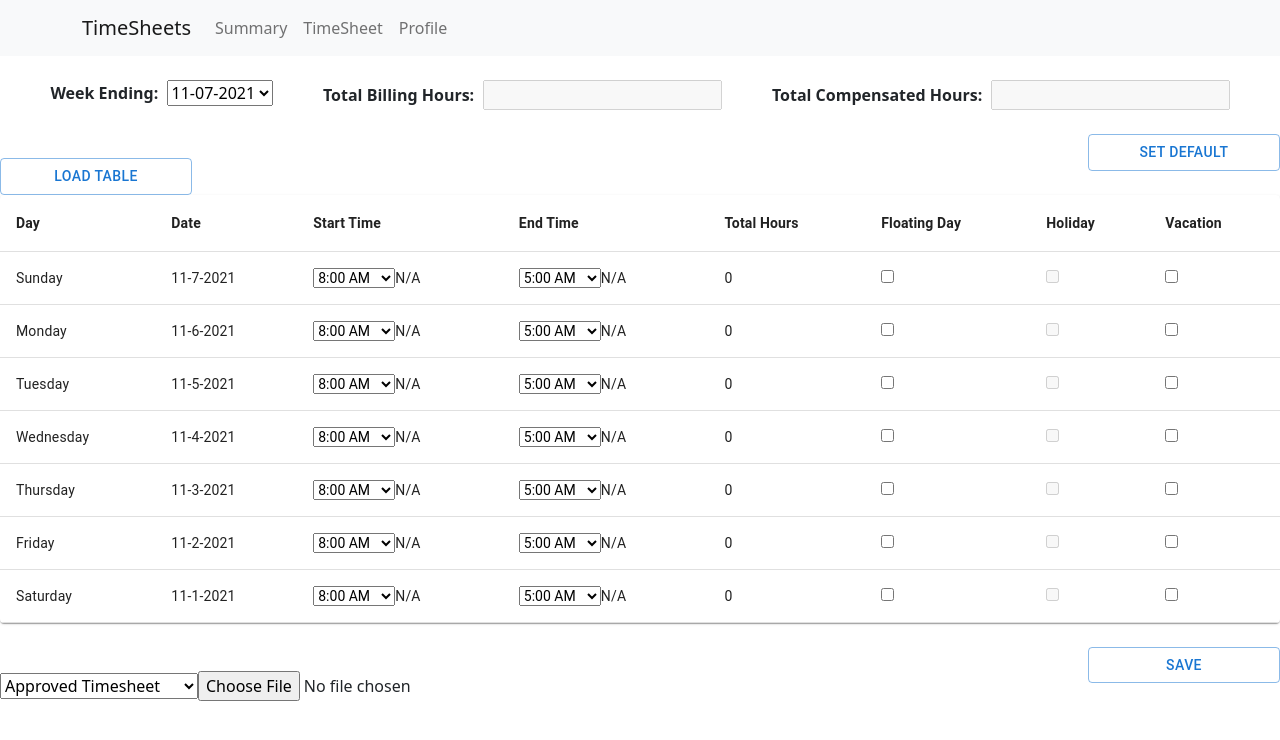
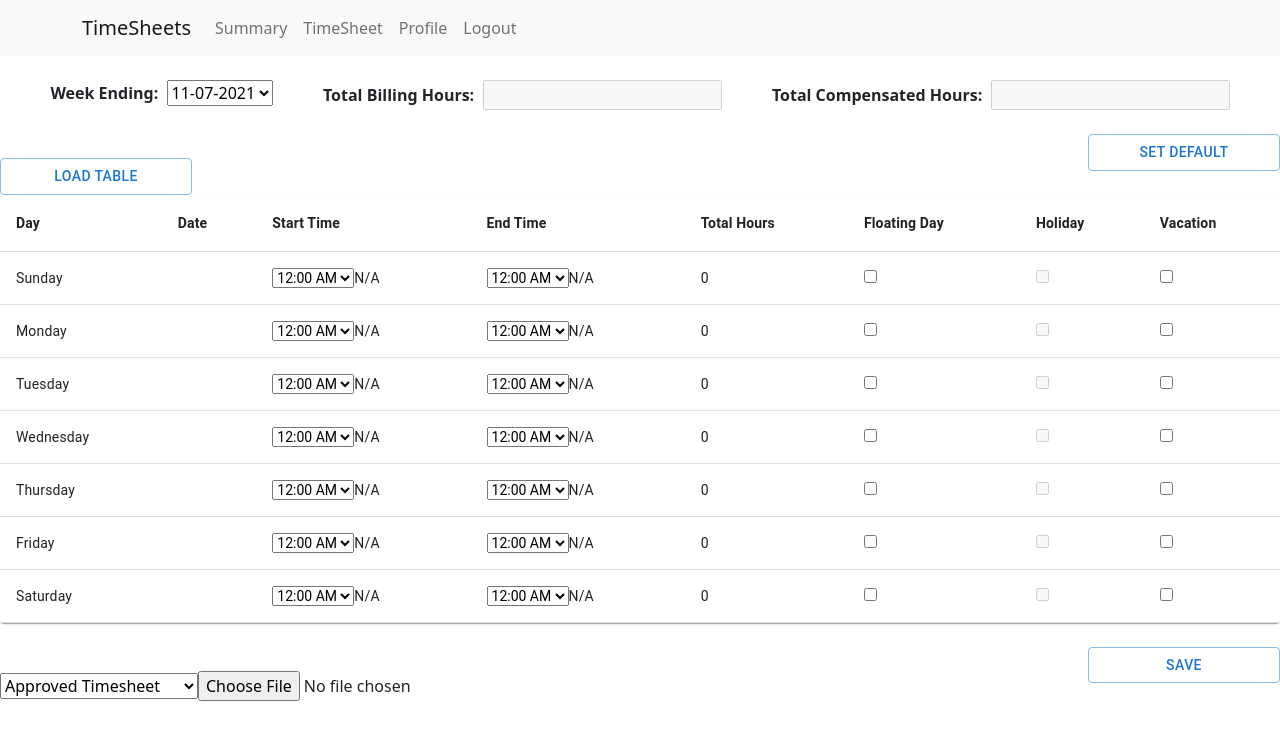
Before and after one commit to kim4t/TeamProj2_Front, a React (Create React App) app in the folder timesheet-tool-app/: page /timeSheet in a window 1280 px wide. Shown: the top 740 px of the page. Built offline with nearby package versions, Linux system fonts and the light colour scheme.

Commit message:
added logout

```diff
--- a/timesheet-tool-app/src/components/TimeSheet.js
+++ b/timesheet-tool-app/src/components/TimeSheet.js
@@ -17,25 +17,23 @@ export default function TimeSheet(props) {
 
     const [totalBilling, setTotalBilling] = useState();
     const [totalCompensated, setTotalCompensated] = useState();
-    const [selectedWeek, setSelectedWeek] = useState("11-7-2021,11-6-2021,11-5-2021,11-4-2021,11-3-2021,11-2-2021,11-1-2021");
+    const [selectedWeek, setSelectedWeek] = useState();
 
 
 
     const selectWeek = event => {
         setSelectedWeek(event.target.value);
 
-        console.log(event.target.value);
+        console.log("selected week: ", event.target.value);
 
         var lastDayofWeek = new Date(event.target.value);
 
         setSelectedWeek(Last7Days(lastDayofWeek));
-        console.log(Last7Days(lastDayofWeek));
+        //console.log(Last7Days(lastDayofWeek));
 
     }
 
-    function loadWeek(){
-        return selectedWeek;
-    }
+
 
 
     const saveTotalCompensated = (value) => {
@@ -82,7 +80,7 @@ export default function TimeSheet(props) {
             <div style={{fontWeight: 'bold', display: 'flex', justifyContent: 'space-evenly'}}>
             <label>Week Ending: &nbsp;
                 <select name="date" id="date" onChange={selectWeek}>
-                    <option value="11-07-2021">11-07-2021</option>
+                    <option value="11-7-2021">11-07-2021</option>
                     <option value="10-31-2021">10-31-2021</option>
                     <option value="10-24-2021">10-24-2021</option>
                     <option value="10-17-2021">10-17-2021</option>
@@ -102,7 +100,6 @@ export default function TimeSheet(props) {
             <br></br>
         </div>
         <TimeSheetTable selectedWeek = {selectedWeek}
-            loadWeek = {loadWeek}
             totalBillingUpdate = {saveTotalBilling}
             totalCompensatedUpdate = {saveTotalCompensated}/>
         </React.Fragment>
--- a/timesheet-tool-app/src/components/TimeSheetTable.js
+++ b/timesheet-tool-app/src/components/TimeSheetTable.js
@@ -40,13 +40,13 @@ export default function TimeSheetTable(props) {
     //this will be obtained from the backend
 
     const [rows, setRows] = useState([
-        createData('Sunday', chosenWeek.split(",")[0], 'N/A', 'N/A', 0, false, false, false),
-        createData('Monday', chosenWeek.split(",")[1], 'N/A', 'N/A', 0, false, false, false),
-        createData('Tuesday', chosenWeek.split(",")[2], 'N/A', 'N/A', 0, false, false, false),
-        createData('Wednesday', chosenWeek.split(",")[3], 'N/A', 'N/A', 0, false, false, false),
-        createData('Thursday', chosenWeek.split(",")[4], 'N/A', 'N/A', 0, false, false, false),
-        createData('Friday', chosenWeek.split(",")[5], 'N/A', 'N/A', 0, false, false, false),
-        createData('Saturday', chosenWeek.split(",")[6], 'N/A', 'N/A', 0, false, false, false),
+        createData('Sunday', "", 'N/A', 'N/A', 0, false, false, false),
+        createData('Monday', "", 'N/A', 'N/A', 0, false, false, false),
+        createData('Tuesday', "", 'N/A', 'N/A', 0, false, false, false),
+        createData('Wednesday', "", 'N/A', 'N/A', 0, false, false, false),
+        createData('Thursday', "", 'N/A', 'N/A', 0, false, false, false),
+        createData('Friday', "", 'N/A', 'N/A', 0, false, false, false),
+        createData('Saturday', "", 'N/A', 'N/A', 0, false, false, false),
       ]);
 
 
@@ -142,12 +142,12 @@ function saveWeek(event) {
     event.stopPropagation();
     var timeSheet = rows;
     var id = tableId;
-    var file = filePath;
+    var filePath = filePath;
     var weekEnding = chosenWeek.split(',')[0];
     var user = userName;
     var compensatedHours = totalCompensated;
 
-    var submissionObj = {id, file, weekEnding, timeSheet, user, compensatedHours};
+    var submissionObj = {id, filePath, weekEnding, timeSheet, user, compensatedHours};
 
     const specs = {
         method: 'POST',
@@ -164,8 +164,8 @@ function saveWeek(event) {
 
 const axios = require('axios');
 
-function getDatafromDB() {
-    var chosenSunday = chosenWeek.split(',')[0];
+function getDatafromDB(chosenSunday) {
+    console.log("getting data from DB...")
     console.log(chosenSunday);
     var user = userName;
     const config = {
@@ -182,34 +182,41 @@ function getDatafromDB() {
 function loadWeek(event) {
     event.stopPropagation();
    // console.log("asdasdasd", props.loadWeek());
-    setChosenWeek(props.loadWeek());
-    var weekArr = chosenWeek.split(",");
-
-    var dataFetched = getDatafromDB();
+    setChosenWeek(chosenWeek => props.selectedWeek);
+    //console.log(chosenWeek);
+    if(chosenWeek) {
+        console.log("chosen week: ", chosenWeek);
+        var dataFetched = getDatafromDB(chosenWeek.split(',')[0]);
+        if (dataFetched) {
+            if (dataFetched.weekEnding === chosenWeek.split(",")[0]){
+                console.log(timeTable);
+                if (timeTable) {
+                    generateTableFromDB(timeTable);
+                }
+            }
+        }
+    }
    /* if (!dataFetched) {
         //create new table function
         generateNewTable(weekArr);
     } else { */
-    if (dataFetched) {
-        console.log(timeTable);
-        generateTableFromDB(timeTable);
-    }
   //  }
 
 }
 
 function generateTableFromDB(timeTable) {
-    setTableID(timeTable.id);
-    setTimeSheet(timeTable.timeSheet);
-    setFilePath(timeTable.filePath);
+    setTableID(tableId => timeTable.id);
+    setTimeSheet(timeSheet => timeTable.timeSheet);
+    setFilePath(filePath => timeTable.filePath);
     console.log(tableId);
+
     //generates blank table
     if(timeSheet) {
         if (timeSheet[0].date === ""){
             generateNewTable(chosenWeek.split(","));
         } else {
             //populateTable(timeSheet);
-            setRows(timeSheet);
+            setRows(rows => timeSheet);
         }
     }
 
@@ -292,7 +299,7 @@ const changeEndTime = index => event => {
 
               <TableCell>
               <select name="starttime" id="starttime" onChange={changeStartTime(i)}
-                defaultValue ="8">
+                >
                 <option value= "0">12:00 AM</option>
                 <option value= "1">1:00 AM</option>
                 <option value= "2">2:00 AM</option>
@@ -317,6 +324,7 @@ const changeEndTime = index => event => {
                 <option value= "21">9:00 PM</option>
                 <option value= "22">10:00 PM</option>
                 <option value= "23">11:00 PM</option>
+                <option value= "N/A">N/A</option>
             </select>
             {row.starttime}
 
@@ -324,7 +332,7 @@ const changeEndTime = index => event => {
               {/* <TableCell align="right">{row.carbs}</TableCell> */}
               <TableCell>
               <select name="endtime" id="endtime" onChange={changeEndTime(i)}
-                defaultValue ="5">
+                >
                 <option value= "0">12:00 AM</option>
                 <option value= "1">1:00 AM</option>
                 <option value= "2">2:00 AM</option>
@@ -349,6 +357,7 @@ const changeEndTime = index => event => {
                 <option value= "21">9:00 PM</option>
                 <option value= "22">10:00 PM</option>
                 <option value= "23">11:00 PM</option>
+                <option value= "N/A">N/A</option>
             </select>
             {row.endtime}
             </TableCell>
--- a/timesheet-tool-app/src/components/login.js
+++ b/timesheet-tool-app/src/components/login.js
@@ -11,6 +11,7 @@ const theme = createTheme();
 
 const {useState} = require("react");
 export default function Login() {
+
     const [response, setResponse] = useState();
     let history = useHistory();
 
@@ -24,6 +25,8 @@ export default function Login() {
         login(data);
         if (response) {
             localStorage.setItem("user", response.userName);
+            localStorage.setItem("token", response.token);
+            localStorage.setItem("status", response.status);
             console.log(response);
             history.push("/")
         }
--- a/timesheet-tool-app/src/components/navigation/Navigation.jsx
+++ b/timesheet-tool-app/src/components/navigation/Navigation.jsx
@@ -3,6 +3,13 @@ import {Navbar, Container,Nav} from 'react-bootstrap';
 import 'bootstrap/dist/css/bootstrap.min.css';
 
 class Navigation extends React.Component {
+
+    clearStorage(){
+        localStorage.setItem("user", "");
+        localStorage.setItem("status", "");
+        localStorage.setItem("token", "");
+    }
+
     render() {
         return (
             <div>
@@ -15,6 +22,7 @@ class Navigation extends React.Component {
                                 <Nav.Link href="/summary">Summary</Nav.Link>
                                 <Nav.Link href="/timeSheet">TimeSheet</Nav.Link>
                                 <Nav.Link href="/profile">Profile</Nav.Link>
+                                <Nav.Link href="/login" onClick = {this.clearStorage}>Logout</Nav.Link>
                             </Nav>
                         </Navbar.Collapse>
                     </Container>
```
